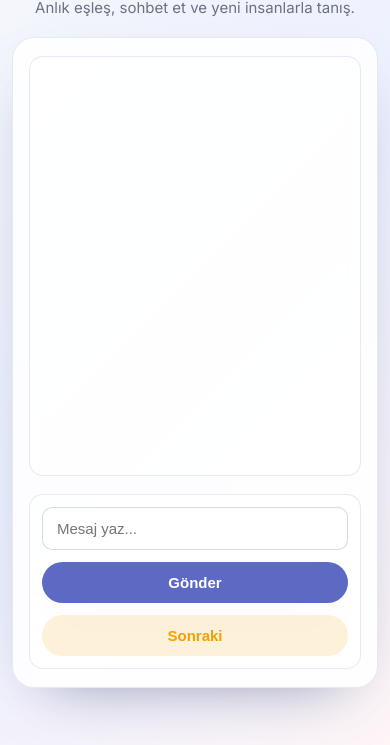
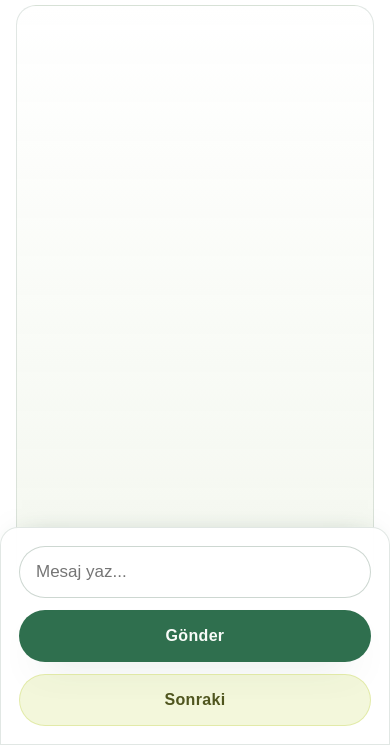
Before and after one commit to Ruyoka/Anin-Sohbeti, a website: page public/index.html in a window 390 px wide. Shown: the part 99-844 px from the top of the page. Drawn offline with nearby package versions, Linux system fonts and the light colour scheme; no server answers.

Commit message:
Add responsive mobile-first design with media queries

```diff
--- a/public/index.html
+++ b/public/index.html
@@ -8,182 +8,201 @@
   <link href="https://fonts.googleapis.com/css2?family=Inter:wght@400;500;600&display=swap" rel="stylesheet">
   <style>
     :root {
-      --bg-gradient: linear-gradient(135deg, #f5f7fb 0%, #edf1ff 50%, #fef5f7 100%);
-      --surface: rgba(255, 255, 255, 0.85);
-      --border: rgba(117, 137, 181, 0.18);
-      --accent: #5c6ac4;
-      --accent-strong: #4653a7;
-      --accent-soft: rgba(92, 106, 196, 0.12);
-      --warning: #f59f00;
-      --text-primary: #1f2937;
-      --text-muted: #6b7280;
-      --system-bg: rgba(92, 106, 196, 0.08);
-      --shadow-lg: 0 24px 60px -35px rgba(76, 92, 135, 0.75);
-      --radius-lg: 22px;
-      --radius-md: 14px;
-      --radius-sm: 10px;
+      --bg-base: #f3f4ee;
+      --bg-gradient: linear-gradient(180deg, rgba(220, 232, 215, 0.6) 0%, rgba(243, 244, 238, 0.92) 40%, #fefefe 100%);
+      --surface: rgba(255, 255, 255, 0.88);
+      --surface-strong: #ffffff;
+      --border: rgba(46, 89, 63, 0.14);
+      --border-strong: rgba(46, 89, 63, 0.24);
+      --accent: #2f6f4e;
+      --accent-soft: rgba(47, 111, 78, 0.16);
+      --accent-strong: #24563c;
+      --secondary: #d7e388;
+      --secondary-strong: #c1cc70;
+      --text-primary: #1e2a1f;
+      --text-muted: #637063;
+      --system-bg: rgba(213, 228, 202, 0.65);
+      --shadow-soft: 0 20px 44px -28px rgba(36, 70, 52, 0.45);
+      --radius-lg: 24px;
+      --radius-md: 18px;
+      --radius-sm: 14px;
       --transition-fast: 180ms ease;
+      --transition-slow: 260ms ease;
     }
 
-    * {
+    *, *::before, *::after {
       box-sizing: border-box;
     }
 
     body {
       margin: 0;
-      min-height: 100vh;
+      min-height: 100dvh;
       font-family: "Inter", -apple-system, BlinkMacSystemFont, "Segoe UI", sans-serif;
-      background: var(--bg-gradient);
+      background: var(--bg-gradient), var(--bg-base);
       color: var(--text-primary);
       display: flex;
-      align-items: center;
+      align-items: stretch;
       justify-content: center;
-      padding: 32px 16px;
+      padding: 48px 24px;
+      transition: background var(--transition-slow);
     }
 
     .app-shell {
-      width: min(920px, 100%);
+      width: min(960px, 100%);
       display: flex;
       flex-direction: column;
-      gap: 20px;
+      gap: 24px;
+      min-height: 100dvh;
     }
 
     header {
       background: transparent;
-      padding: 0 4px;
       text-align: center;
+      padding: 0 12px;
     }
 
     header h1 {
       margin: 0;
-      font-size: clamp(26px, 3vw, 36px);
+      font-size: clamp(28px, 3vw, 40px);
       font-weight: 600;
-      color: var(--text-primary);
       letter-spacing: -0.02em;
     }
 
     header p {
-      margin: 8px 0 0;
+      margin: 10px auto 0;
       color: var(--text-muted);
-      font-size: 15px;
+      font-size: clamp(15px, 1.6vw, 18px);
+      max-width: 480px;
+      line-height: 1.5;
     }
 
     #chat {
       background: var(--surface);
-      backdrop-filter: blur(12px);
       border: 1px solid var(--border);
       border-radius: var(--radius-lg);
-      box-shadow: var(--shadow-lg);
-      padding: 20px;
+      box-shadow: var(--shadow-soft);
+      padding: 28px;
       display: flex;
       flex-direction: column;
-      gap: 18px;
-      width: 100%;
+      gap: 24px;
+      min-height: 560px;
+      flex: 1;
+      backdrop-filter: blur(10px);
+    }
+
+    .chat-window {
+      position: relative;
+      flex: 1;
+      overflow: hidden;
     }
 
     #log {
-      height: clamp(320px, 50vh, 460px);
+      position: absolute;
+      inset: 0;
+      padding: 20px 18px 24px;
+      overflow-y: auto;
+      display: flex;
+      flex-direction: column;
+      gap: 14px;
+      font-size: 16px;
+      line-height: 1.55;
+      background: linear-gradient(180deg, rgba(255,255,255,0.82) 0%, rgba(250,253,247,0.65) 100%);
       border: 1px solid var(--border);
       border-radius: var(--radius-md);
-      padding: 20px 18px;
-      overflow-y: auto;
-      font-size: 15px;
-      display: flex;
-      flex-direction: column;
-      gap: 12px;
-      background: rgba(255, 255, 255, 0.55);
-      box-shadow: inset 0 1px 0 rgba(255, 255, 255, 0.6);
+      box-shadow: inset 0 1px 0 rgba(255, 255, 255, 0.65);
     }
 
     #log::-webkit-scrollbar {
       width: 8px;
     }
 
-    #log::-webkit-scrollbar-track {
-      background: transparent;
-    }
-
     #log::-webkit-scrollbar-thumb {
-      background: rgba(92, 106, 196, 0.25);
-      border-radius: 8px;
+      background: rgba(47, 111, 78, 0.25);
+      border-radius: 999px;
     }
 
     #log div {
-      padding: 12px 16px;
+      padding: 12px 18px;
       border-radius: var(--radius-sm);
-      line-height: 1.5;
-      box-shadow: 0 8px 20px -15px rgba(31, 41, 55, 0.5);
-      max-width: 78ch;
-      word-break: break-word;
+      max-width: min(78ch, 85%);
+      box-shadow: 0 12px 30px -24px rgba(29, 49, 37, 0.65);
+      word-wrap: break-word;
       transition: transform var(--transition-fast), box-shadow var(--transition-fast);
+      backdrop-filter: blur(6px);
     }
 
     #log div:hover {
       transform: translateY(-1px);
-      box-shadow: 0 10px 26px -18px rgba(31, 41, 55, 0.58);
+      box-shadow: 0 18px 36px -26px rgba(29, 49, 37, 0.7);
     }
 
     .system {
       align-self: center;
       background: var(--system-bg);
       color: var(--text-muted);
-      font-style: normal;
       font-weight: 500;
+      border: 1px dashed rgba(47, 111, 78, 0.28);
     }
 
     .me {
       align-self: flex-end;
-      background: var(--accent);
-      color: #fff;
+      background: rgba(53, 129, 86, 0.18);
+      color: var(--text-primary);
+      border: 1px solid rgba(47, 111, 78, 0.35);
     }
 
     .stranger {
       align-self: flex-start;
-      background: #ffffff;
-      border: 1px solid rgba(92, 106, 196, 0.15);
-      color: var(--text-primary);
+      background: rgba(255, 255, 255, 0.95);
+      border: 1px solid var(--border-strong);
     }
 
     #controls {
+      position: sticky;
+      bottom: 0;
       display: flex;
       gap: 12px;
       align-items: center;
-      background: rgba(255, 255, 255, 0.6);
+      background: rgba(255, 255, 255, 0.92);
       border: 1px solid var(--border);
-      border-radius: var(--radius-md);
+      border-radius: calc(var(--radius-md) + 6px);
       padding: 12px;
+      box-shadow: 0 10px 30px -26px rgba(36, 70, 52, 0.55);
+      margin-top: auto;
     }
 
     #msg {
       flex: 1;
-      padding: 12px 14px;
-      border: 1px solid rgba(92, 106, 196, 0.25);
-      border-radius: var(--radius-sm);
-      background: rgba(255, 255, 255, 0.75);
+      padding: 12px 16px;
+      border: 1px solid var(--border-strong);
+      border-radius: 999px;
+      background: rgba(255, 255, 255, 0.9);
       color: var(--text-primary);
-      font-size: 15px;
-      transition: border-color var(--transition-fast), box-shadow var(--transition-fast);
+      font-size: 16px;
+      transition: border-color var(--transition-fast), box-shadow var(--transition-fast), background var(--transition-fast);
     }
 
     #msg:focus {
       outline: none;
       border-color: var(--accent);
       box-shadow: 0 0 0 4px var(--accent-soft);
+      background: #fff;
     }
 
     button {
-      padding: 12px 18px;
+      padding: 12px 20px;
       border: none;
       border-radius: 999px;
       font-weight: 600;
       font-size: 15px;
+      letter-spacing: 0.02em;
       cursor: pointer;
       transition: transform var(--transition-fast), box-shadow var(--transition-fast), background var(--transition-fast), color var(--transition-fast);
       display: inline-flex;
       align-items: center;
       justify-content: center;
       gap: 6px;
-      min-width: 110px;
+      min-width: 120px;
     }
 
     button:focus-visible {
@@ -193,49 +212,155 @@
 
     #send {
       background: var(--accent);
-      color: #fff;
-      box-shadow: 0 18px 40px -20px rgba(92, 106, 196, 0.8);
+      color: #f8fbf8;
+      box-shadow: 0 18px 36px -24px rgba(36, 70, 52, 0.7);
     }
 
     #send:hover {
       background: var(--accent-strong);
       transform: translateY(-1px);
-      box-shadow: 0 20px 42px -20px rgba(70, 83, 167, 0.8);
+      box-shadow: 0 22px 42px -26px rgba(26, 53, 39, 0.7);
+    }
+
+    #send:active {
+      transform: translateY(1px);
+      box-shadow: 0 12px 24px -18px rgba(26, 53, 39, 0.6);
     }
 
     #next {
-      background: rgba(245, 159, 0, 0.15);
-      color: var(--warning);
-      box-shadow: 0 18px 40px -22px rgba(245, 159, 0, 0.6);
+      background: rgba(215, 227, 136, 0.3);
+      color: #4f551e;
+      border: 1px solid rgba(215, 227, 136, 0.6);
+      box-shadow: 0 18px 36px -30px rgba(69, 83, 31, 0.45);
     }
 
     #next:hover {
-      background: rgba(245, 159, 0, 0.24);
+      background: rgba(215, 227, 136, 0.45);
+      color: #3f4515;
       transform: translateY(-1px);
-      color: #d08700;
     }
 
-    @media (max-width: 720px) {
+    #next:active {
+      transform: translateY(1px);
+      background: rgba(215, 227, 136, 0.35);
+    }
+
+    @media (max-width: 960px) {
       body {
-        padding: 24px 12px;
+        padding: 32px 18px;
       }
 
       #chat {
-        padding: 18px 16px;
+        padding: 24px;
+      }
+    }
+
+    @media (max-width: 768px) {
+      body {
+        padding: 0;
+        background: var(--bg-base);
+        justify-content: flex-start;
+        align-items: stretch;
+      }
+
+      .app-shell {
+        width: 100%;
+        min-height: 100dvh;
+        gap: 0;
+        background: var(--surface-strong);
+        display: grid;
+        grid-template-rows: auto 1fr;
+      }
+
+      header {
+        padding: calc(18px + env(safe-area-inset-top)) calc(20px + env(safe-area-inset-right)) 12px calc(20px + env(safe-area-inset-left));
+        text-align: left;
+        border-bottom: 1px solid rgba(46, 89, 63, 0.12);
+        box-shadow: 0 4px 20px -18px rgba(36, 70, 52, 0.28);
+        background: rgba(255, 255, 255, 0.9);
+        position: sticky;
+        top: 0;
+        z-index: 3;
+        backdrop-filter: blur(10px);
+      }
+
+      header h1 {
+        font-size: 24px;
+      }
+
+      header p {
+        font-size: 16px;
+        margin-top: 8px;
+      }
+
+      #chat {
+        flex: 1;
+        padding: 16px 16px calc(160px + env(safe-area-inset-bottom));
+        border-radius: 0;
+        border: none;
+        box-shadow: none;
+        min-height: 100%;
+        background: var(--surface-strong);
+        gap: 16px;
+        position: relative;
+      }
+
+      .chat-window {
+        flex: 1;
+        min-height: 0;
       }
 
       #log {
-        height: clamp(280px, 55vh, 420px);
-        padding: 16px 14px;
+        border-radius: 20px;
+        font-size: 17px;
+        padding: 20px 18px 32px;
+        background: linear-gradient(180deg, rgba(255,255,255,0.96) 0%, rgba(243,247,238,0.9) 100%);
+        scroll-padding-bottom: 140px;
+      }
+
+      #log div {
+        max-width: 100%;
       }
 
       #controls {
+        position: fixed;
+        left: 0;
+        right: 0;
+        bottom: 0;
+        border-radius: 18px 18px 0 0;
+        gap: 12px;
         flex-direction: column;
         align-items: stretch;
+        padding: 18px;
+        padding-left: calc(18px + env(safe-area-inset-left));
+        padding-right: calc(18px + env(safe-area-inset-right));
+        padding-bottom: calc(18px + env(safe-area-inset-bottom));
+        margin: 0;
+        box-shadow: 0 -4px 30px -22px rgba(36, 70, 52, 0.6);
+        background: rgba(255, 255, 255, 0.96);
+        z-index: 4;
+      }
+
+      #msg {
+        font-size: 17px;
+        min-height: 52px;
       }
 
       button {
         width: 100%;
+        min-height: 52px;
+        font-size: 16px;
+        padding: 14px 20px;
+      }
+    }
+
+    @media (max-width: 480px) {
+      header h1 {
+        font-size: 22px;
+      }
+
+      header p {
+        font-size: 15px;
       }
     }
   </style>
@@ -247,7 +372,9 @@
       <p>Anlık eşleş, sohbet et ve yeni insanlarla tanış.</p>
     </header>
     <div id="chat">
-      <div id="log"></div>
+      <div class="chat-window">
+        <div id="log"></div>
+      </div>
       <div id="controls">
         <input id="msg" placeholder="Mesaj yaz...">
         <button id="send">Gönder</button>
```
